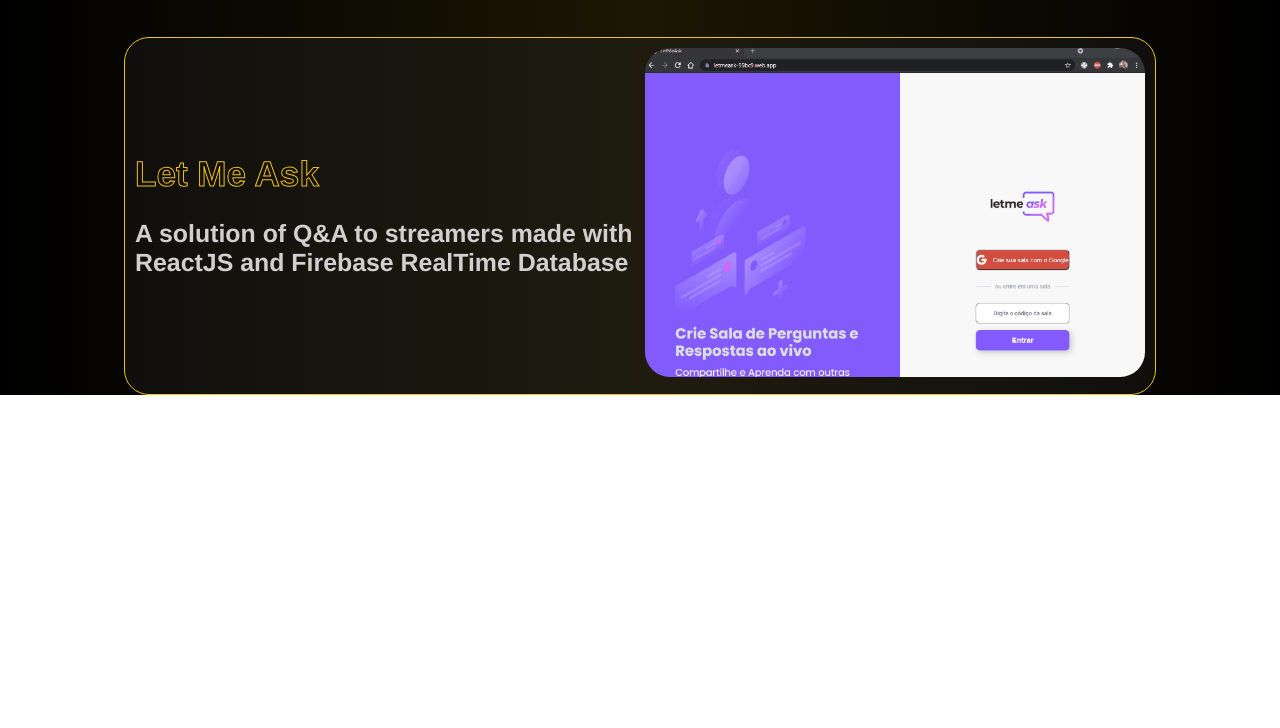
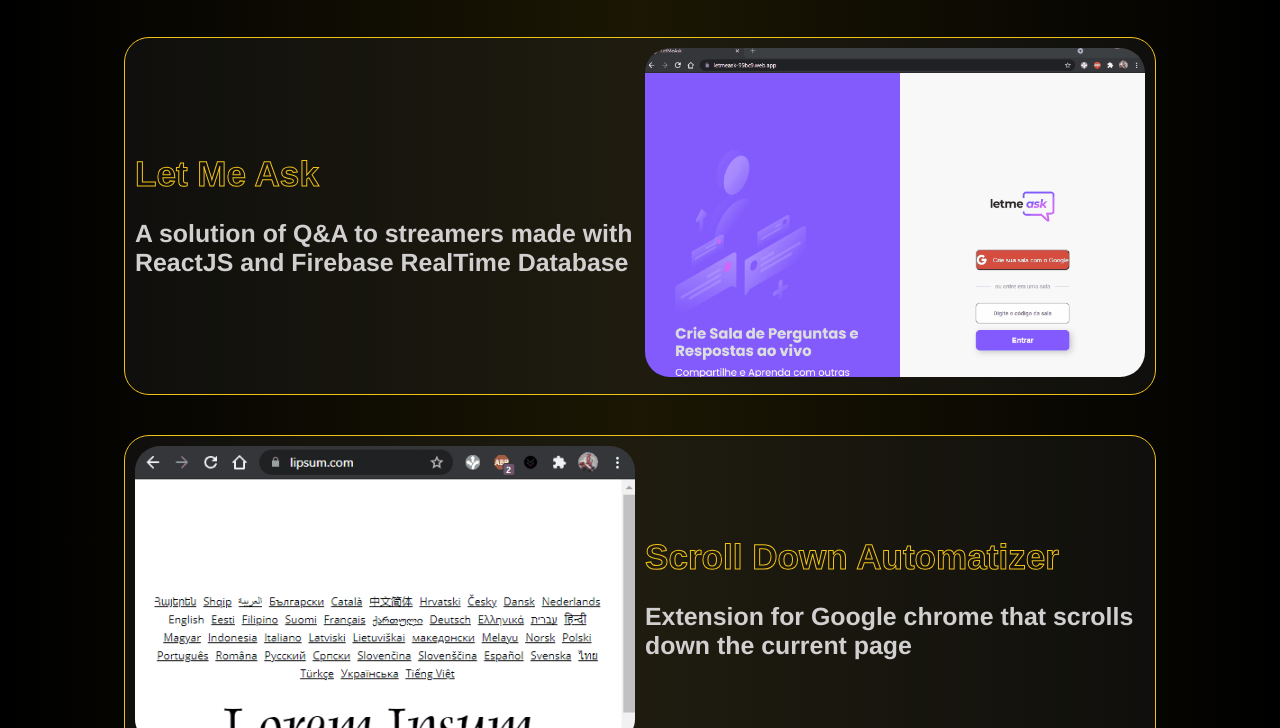
Before and after one commit to ClaudioJrCode/claudiojrcode.github.io, a browser extension: page portfolio/index.html in a window 1280 px wide. Shown: the part 2072-2800 px from the top of the page. Before the commit the page ends 2467 px from the top, so only its background shows below. Drawn offline with nearby package versions, Linux system fonts and the light colour scheme.

Commit message:
portfolio update

```diff
--- a/portfolio/index.html
+++ b/portfolio/index.html
@@ -49,10 +49,11 @@
                     <input class="study" type="range" min="0" max="10" value="7" disabled="true"><label>HTML</label>
                     <input class="study" type="range" min="0" max="10" value="7" disabled="true"><label>CSS</label>
                     <input class="study" type="range" min="0" max="10" value="6" disabled="true"><label>JS</label>
+                    <input class="study" type="range" min="0" max="10" value="6" disabled="true"><label>Python</label>
                     <input class="study" type="range" min="0" max="10" value="5" disabled="true"><label>NodeJS</label>
                     <input class="study" type="range" min="0" max="10" value="3" disabled="true"><label>ReactJS</label>
 
-                    <input class="study" type="range" min="0" max="10" value="3" disabled="true"><label>Python</label>
+
                 </div>
                 <div class='project'>
                     <h3 class="name">Objectives</h3>
@@ -127,6 +128,17 @@
                 </a>
 
             </div>
+            <div class="game-content">
+                <a target="_blank" href="https://drive.google.com/file/d/1wA1hLs6a3XOJxlWiaG0p0a2mwvun9k6V/view?usp=sharing">
+                    <div class='download'>
+                        <img class="gif" src="./assets/scroll.gif" alt="" srcset="">
+                    </div>
+                </a>
+                <div class="game-text">
+                    <h3 class='name'>Scroll Down Automatizer</h3>
+                    <h5>Extension for Google chrome that scrolls down the current page</h5>
+                </div>
+            </div>
         </div>
 
     </div>
--- a/scrolldown/scripts/content.js
+++ b/scrolldown/scripts/content.js
@@ -16,6 +16,5 @@ function move(vel){
     })
 }
 chrome.runtime.onMessage.addListener((request, sender, sendResponse)=>{
-    console.log(request)
     startStop(request.vel)
 })
```
Also changed, not shown: portfolio/assets/scroll.gif (added), 4 other files.
